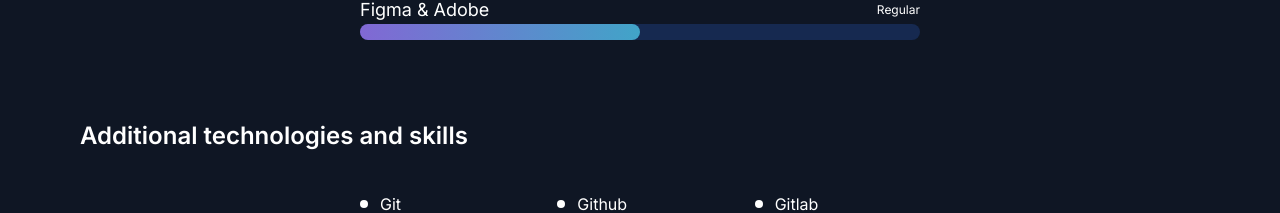
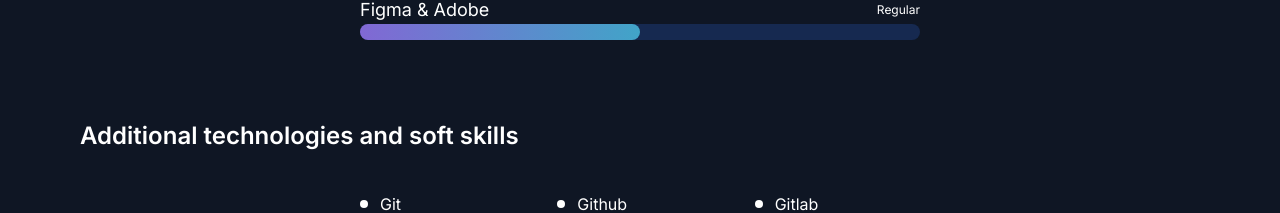
Before and after one commit to stevechude/my_portfolio, a Next.js app: page / in a window 1280 px wide. Shown: the part 2000-2213 px from the top of the page. Built offline with nearby package versions, Linux system fonts and the light colour scheme.

Commit message:
soft skills

```diff
--- a/components/skills/Skills.jsx
+++ b/components/skills/Skills.jsx
@@ -14,7 +14,7 @@ const Skills = () => {
   return (
     <div className="flex flex-col gap-10 mt-10 mb-4">
       <p className="font-semibold text-2xl">
-        Additional technologies and skills
+        Additional technologies and soft skills
       </p>
       <div className="flex items-center justify-center">
         <div className="md:grid md:grid-cols-3 flex flex-col w-full md:w-[50%] gap-4 md:gap-8 md:mx-10">
```
